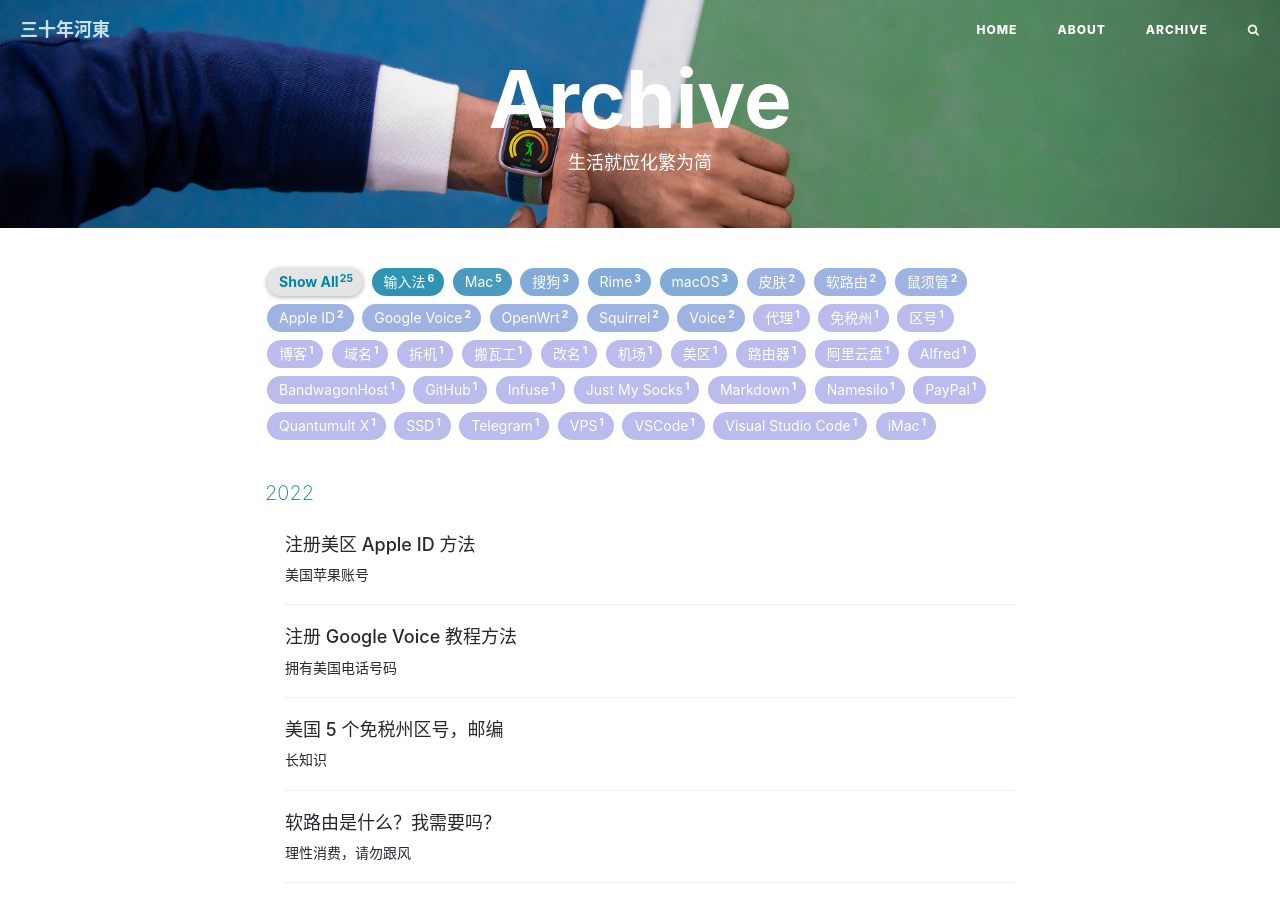
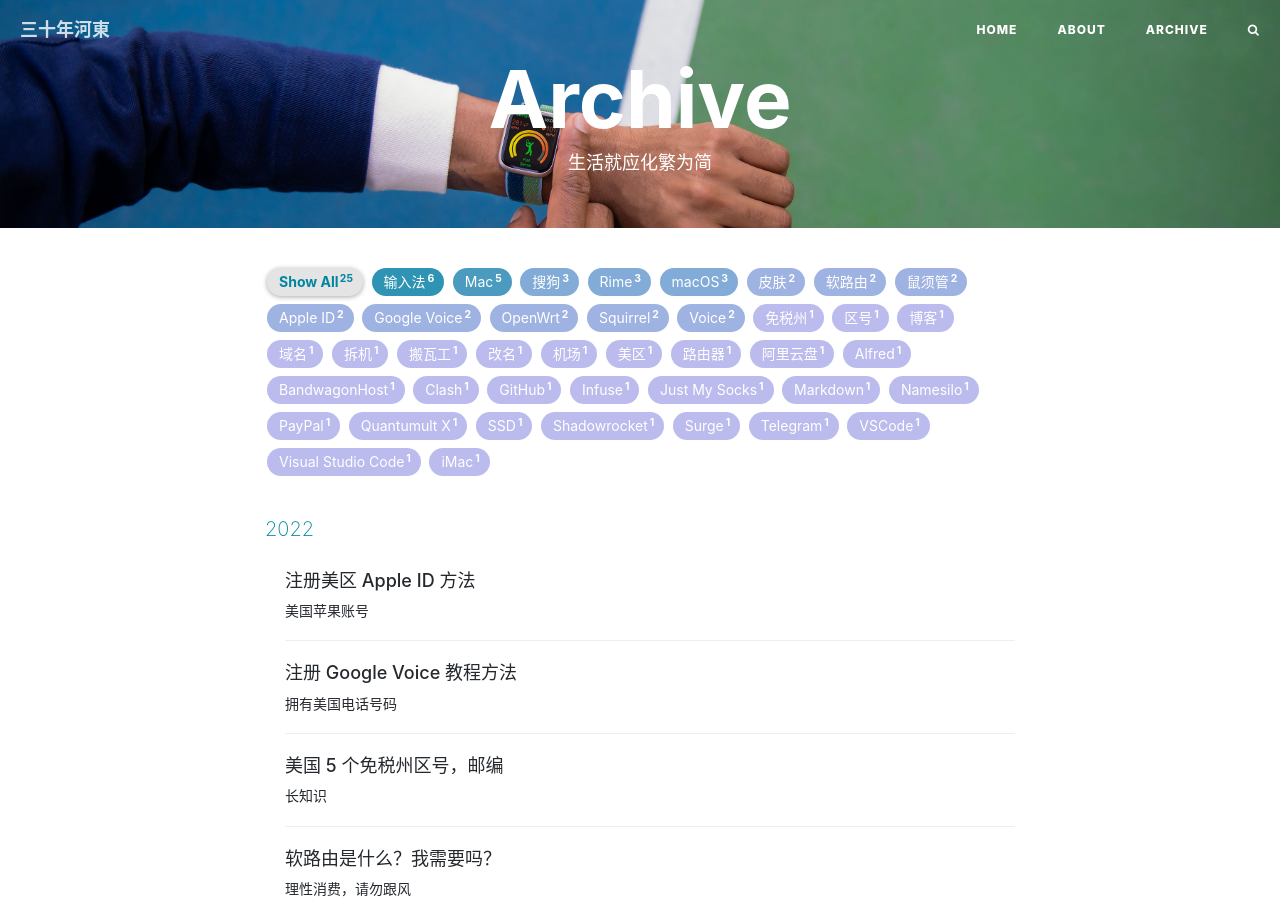
Before and after one commit to ssnhd/ssnhd.github.io, a Jekyll site: the page built from archive.html, in a window 1280 px wide and 900 px high. Built offline with Jekyll 4.4.1, drawn with Linux system fonts in a browser that asks for light colours; nearby versions of some CDN libraries; comment, search, counter and statistics services are not loaded.

Commit message:
Update 2022-1-26-server.md

```diff
--- a/_posts/2022-1-26-server.md
+++ b/_posts/2022-1-26-server.md
@@ -10,10 +10,11 @@ top: true
 tags:
   - Just My Socks
   - BandwagonHost
-  - VPS
   - 搬瓦工
   - 机场
-  - 代理
+  - Surge
+  - Shadowrocket
+  - Clash
 ---
 
 声明：仅供学习及外贸工作使用，一切后果与本文无关。
```
